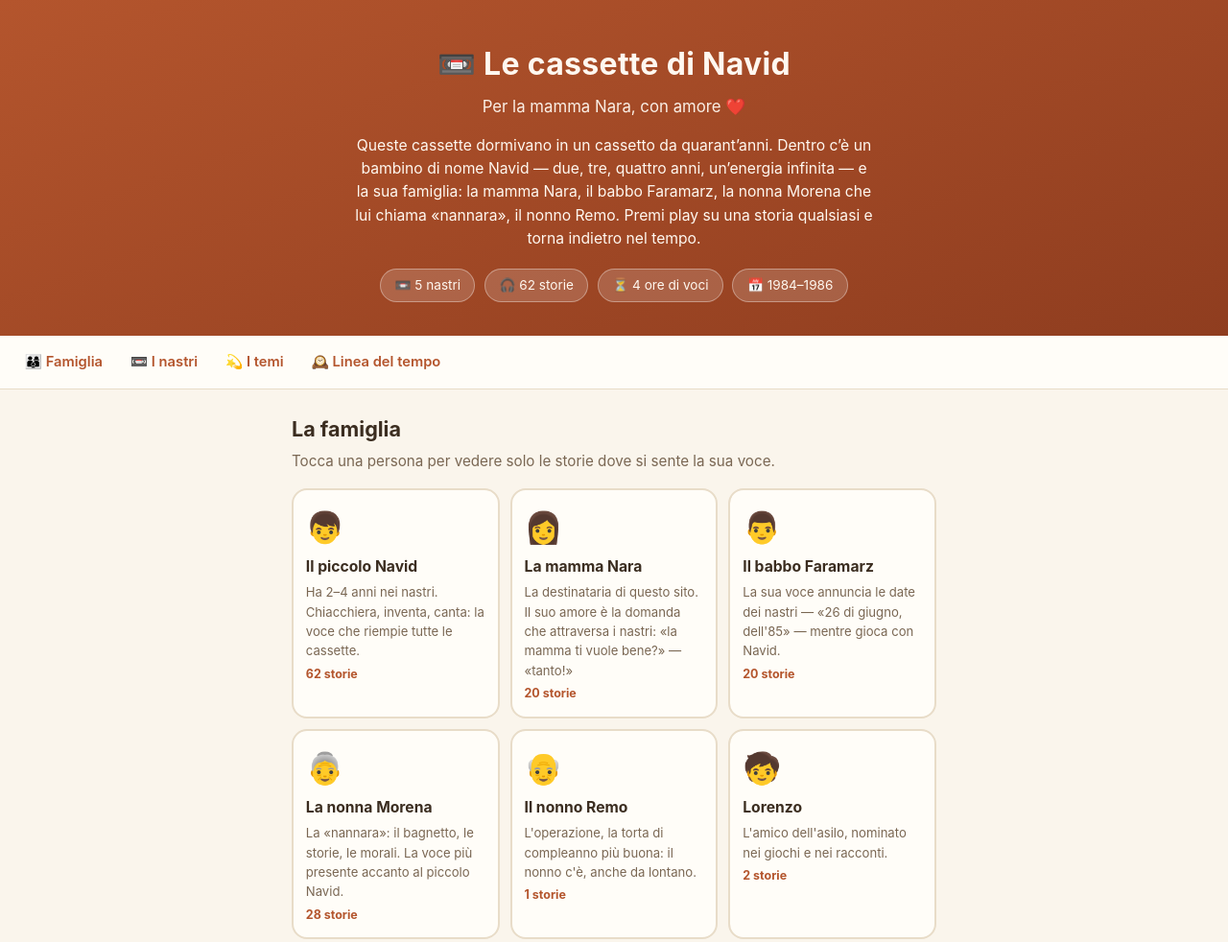
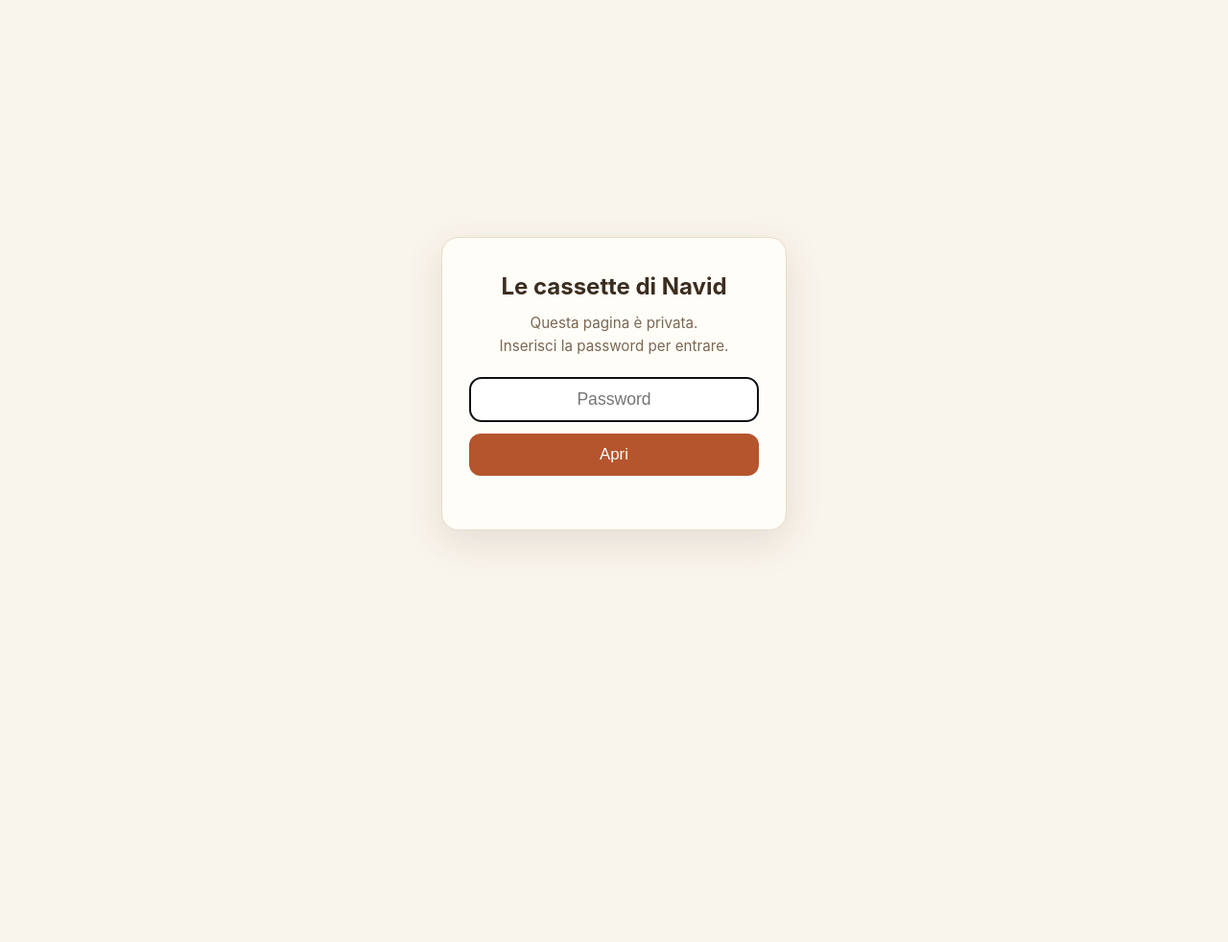
Before and after one commit to shnavid/le-cassette-di-navid, a plain HTML site: page index.html in a window 1280 px wide. Shown: the top 982 px of the page at 96% size. After the commit the page ends 800 px from the top, so only its background shows below. Drawn offline with Linux system fonts and the light colour scheme.

Commit message:
password gate + noindex (index.html)

```diff
--- a/index.html
+++ b/index.html
@@ -3,6 +3,7 @@
 <head>
 <meta charset="utf-8">
 <meta name="viewport" content="width=device-width, initial-scale=1">
+<meta name="robots" content="noindex, nofollow, noarchive">
 <title>Le cassette di Navid</title>
 <style>
 :root {
@@ -119,9 +120,44 @@ footer {
 footer .heart { font-size: 1.3rem; }
 .hidden { display: none !important; }
 @media (min-width: 560px) { .people { grid-template-columns: 1fr 1fr 1fr; } }
+#gate {
+  position: fixed; inset: 0; z-index: 9999; background: var(--bg);
+  display: flex; align-items: center; justify-content: center; padding: 24px;
+}
+body.unlocked #gate { display: none; }
+body:not(.unlocked) > :not(#gate):not(script) { display: none !important; }
+.gate-card {
+  background: var(--card); border: 1px solid var(--line); border-radius: 18px;
+  padding: 32px 28px; max-width: 360px; width: 100%; text-align: center;
+  box-shadow: 0 12px 40px rgba(59,45,32,.12);
+}
+.gate-title { font-size: 1.5rem; margin: 0 0 8px; }
+.gate-sub { color: var(--soft); margin: 0 0 20px; font-size: .95rem; }
+#gate-form { display: flex; flex-direction: column; gap: 12px; }
+#gate-pw {
+  font-size: 1.1rem; padding: 12px 14px; border-radius: 12px;
+  border: 1px solid var(--line); background: #fff; color: var(--ink);
+  text-align: center;
+}
+#gate-form button {
+  font-size: 1.05rem; padding: 12px; border: 0; border-radius: 12px;
+  background: var(--accent); color: #fff; cursor: pointer;
+}
+.gate-err { color: #a33b1f; min-height: 1.4em; margin: 4px 0 0; font-size: .9rem; }
 </style>
 </head>
 <body>
+<div id="gate">
+  <div class="gate-card">
+    <h1 class="gate-title">Le cassette di Navid</h1>
+    <p class="gate-sub">Questa pagina &egrave; privata.<br>Inserisci la password per entrare.</p>
+    <form id="gate-form" autocomplete="off">
+      <input id="gate-pw" type="password" placeholder="Password" autocomplete="current-password" aria-label="Password">
+      <button type="submit">Apri</button>
+    </form>
+    <p id="gate-err" class="gate-err"></p>
+  </div>
+</div>
 
 <header class="hero">
   <h1>📼 Le cassette di Navid</h1>
@@ -1989,5 +2025,30 @@ function clearFilter() {
   bar.classList.remove('show');
 }
 </script>
+<script>
+(function() {
+  var HASH = "6c799e0b6ed0a4d94401fe6820626caf3c3a01ef55a7561032331abb5031a7ae";
+  function unlock() {
+    document.body.classList.add('unlocked');
+    try { sessionStorage.setItem('cassette-ok', '1'); } catch (e) {}
+  }
+  try {
+    if (sessionStorage.getItem('cassette-ok') === '1') { unlock(); return; }
+  } catch (e) {}
+  var form = document.getElementById('gate-form');
+  form.addEventListener('submit', function(ev) {
+    ev.preventDefault();
+    var pw = document.getElementById('gate-pw').value;
+    crypto.subtle.digest('SHA-256', new TextEncoder().encode(pw)).then(function(buf) {
+      var hex = Array.prototype.map.call(new Uint8Array(buf), function(b) {
+        return ('0' + b.toString(16)).slice(-2);
+      }).join('');
+      if (hex === HASH) { unlock(); }
+      else { document.getElementById('gate-err').textContent = 'Password sbagliata, riprova.'; }
+    });
+  });
+  document.getElementById('gate-pw').focus();
+})();
+</script>
 </body>
 </html>
```
